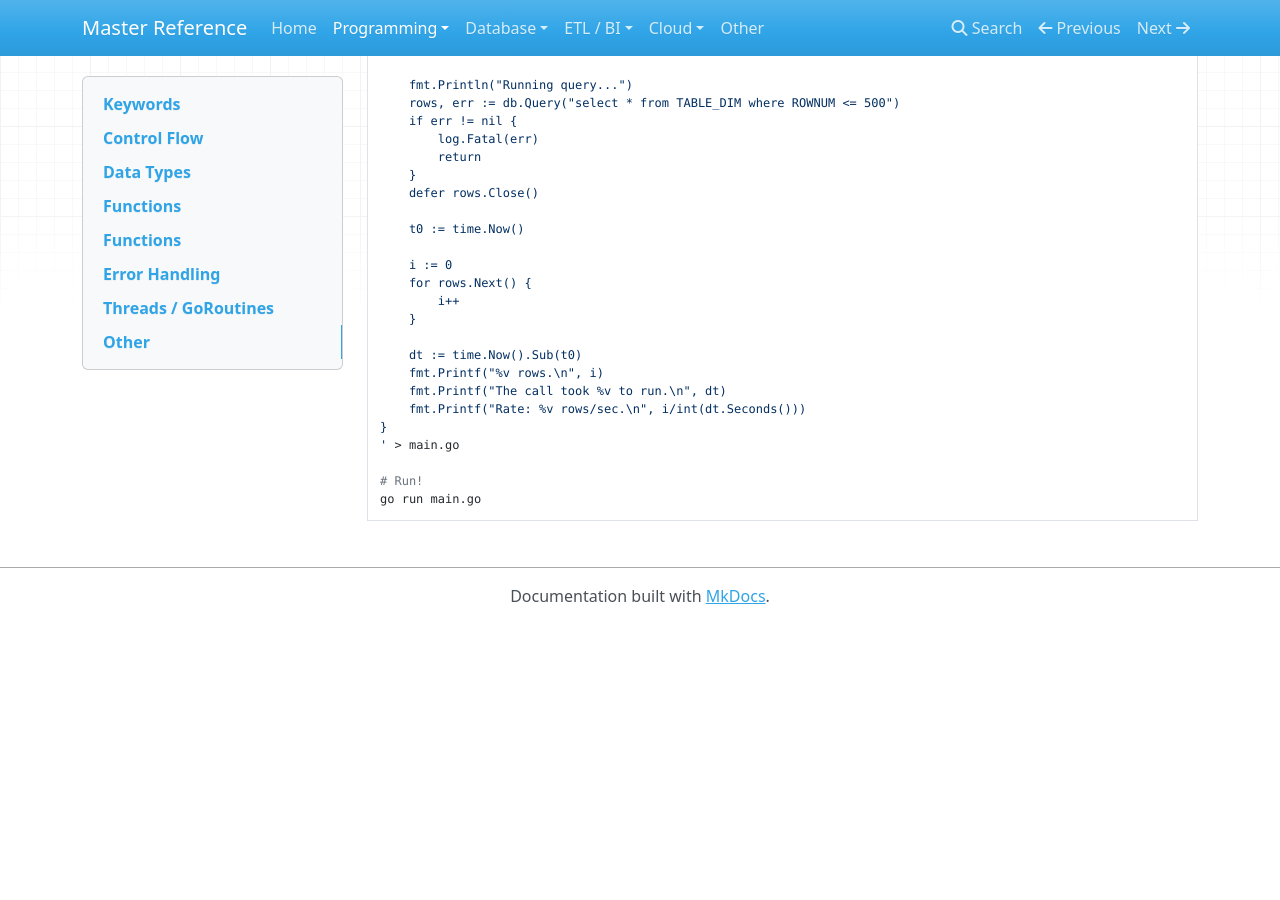
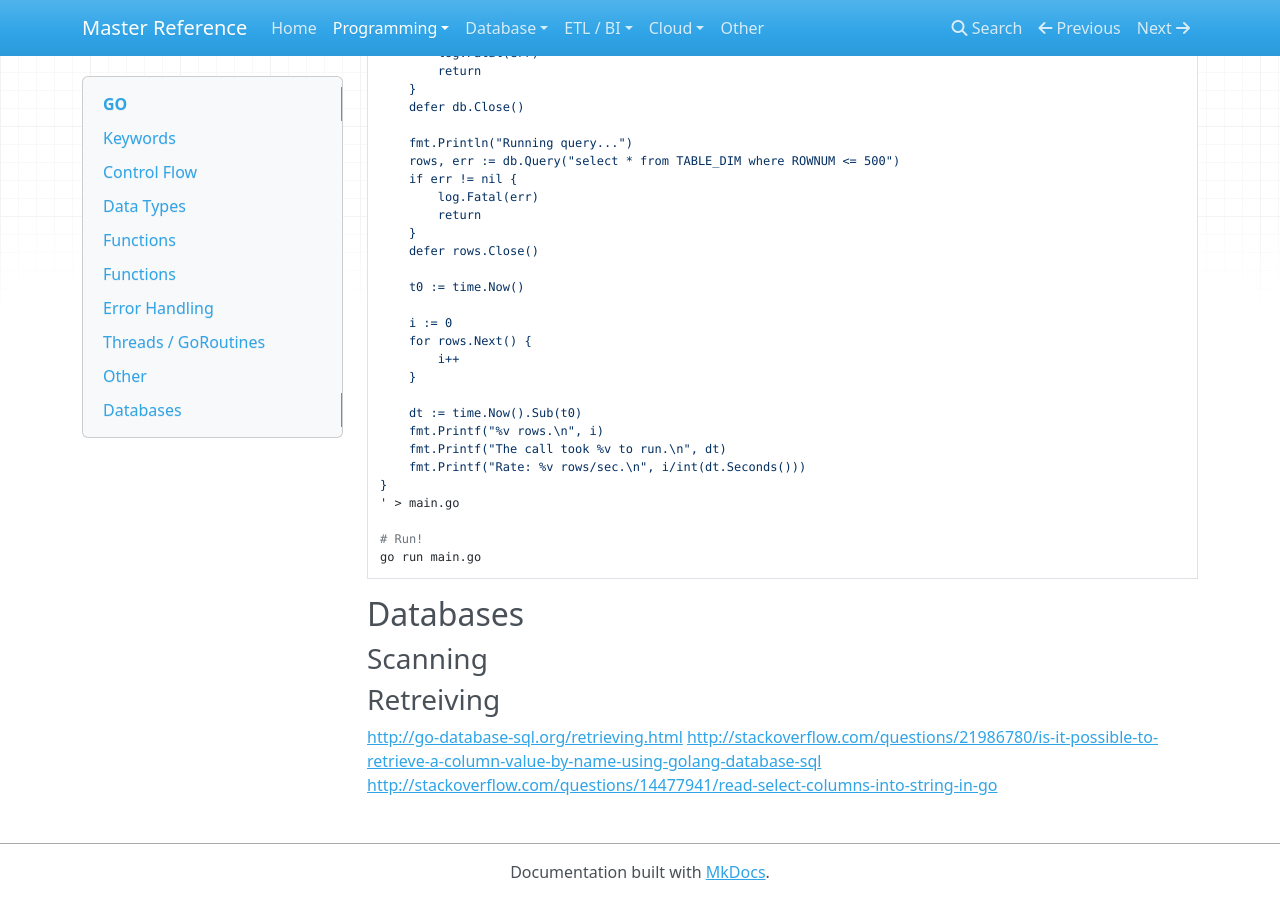
Before and after one commit to flarco/ref-docs, an MkDocs documentation site: the page built from docs/programming/go.md, in a window 1280 px wide and 900 px high, scrolled down 19732 px. Built offline with MkDocs 1.6.1, drawn with Linux system fonts in a browser that asks for light colours; nearby versions of some CDN libraries; old or Windows-style settings are respelled for this version of MkDocs; before the commit the page ends 20356 px from its top, so only the background shows below that.

Commit message:
Database section

````diff
--- a/docs/programming/go.md
+++ b/docs/programming/go.md
@@ -1,3 +1,4 @@
+# GO
 
 ## Keywords
 Address: `&i` returns the address
@@ -1063,3 +1064,12 @@ func main() {
 # Run!
 go run main.go
 ```
+
+## Databases
+
+### Scanning
+
+### Retreiving
+<http://go-database-sql.org/retrieving.html>
+<http://stackoverflow.com/questions/21986780/is-it-possible-to-retrieve-a-column-value-by-name-using-golang-database-sql>
+<http://stackoverflow.com/questions/14477941/read-select-columns-into-string-in-go>
````
